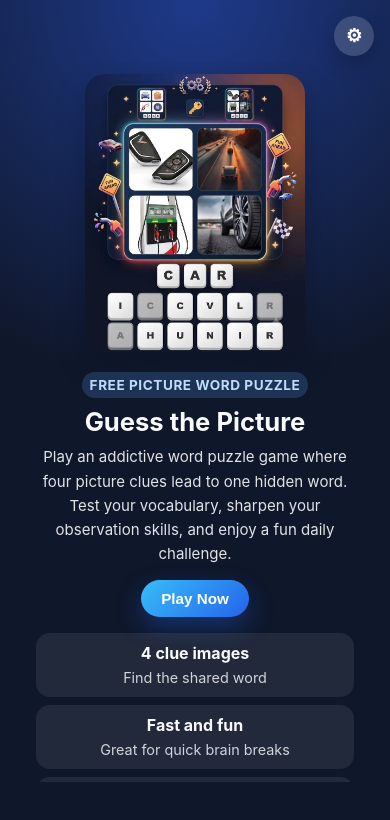
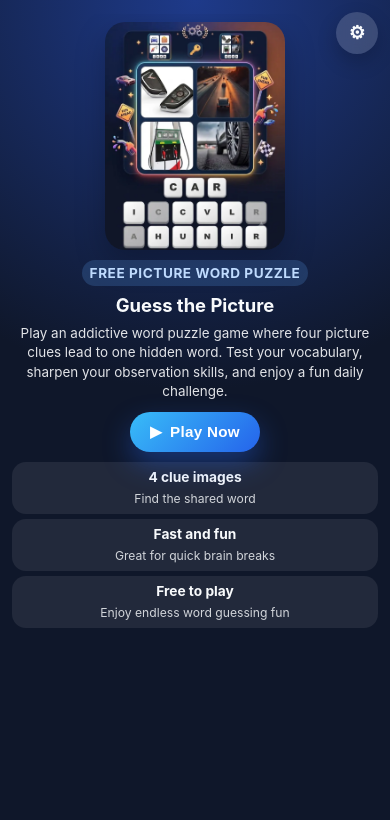
Before and after one commit to berkozturkawsdev/guess-the-picture, a React (Vite) app: page / in a window 390 px wide. Shown: the top 820 px of the page. Built offline with nearby package versions, Linux system fonts and the light colour scheme.

Commit message:
fix layout and design for ux

```diff
--- a/src/App.css
+++ b/src/App.css
@@ -43,6 +43,7 @@ body {
 /* Main game container */
 
 .game-container {
+  position: relative;
   min-height: 100svh;
   min-height: 100dvh;
   width: 100%;
@@ -168,13 +169,25 @@ body {
 .play-button {
   border: none;
   border-radius: 999px;
-  padding: 10px 20px;
-  font-size: 0.95rem;
-  font-weight: 700;
+  padding: 13px 28px;
+  font-size: 1.05rem;
+  font-weight: 800;
+  letter-spacing: 0.02em;
   color: white;
   background: linear-gradient(135deg, #38bdf8, #2563eb);
   cursor: pointer;
-  box-shadow: 0 10px 24px rgba(37, 99, 235, 0.35);
+  box-shadow: 0 12px 28px rgba(37, 99, 235, 0.4);
+  transform: translateY(0);
+  transition: transform 0.2s ease, box-shadow 0.2s ease;
+  display: inline-flex;
+  align-items: center;
+  justify-content: center;
+  gap: 8px;
+}
+
+.play-button:hover {
+  transform: translateY(-2px);
+  box-shadow: 0 16px 32px rgba(37, 99, 235, 0.46);
 }
 
 .play-button:hover {
@@ -206,34 +219,85 @@ body {
 }
 
 @media (max-width: 700px) {
+  .landing-page {
+    padding: 14px 12px 24px;
+    align-items: flex-start;
+    overflow-y: auto;
+    overflow-x: hidden;
+  }
+
+  .hero-card {
+    width: min(100%, 860px);
+    max-height: none;
+    padding: 8px 0 0;
+  }
+
   .hero-content {
     flex-direction: column;
     text-align: center;
+    gap: 10px;
   }
 
   .hero-image {
-    width: min(100%, 220px);
-    max-width: 220px;
+    width: min(100%, 180px);
+    max-width: 180px;
+  }
+
+  .hero-card h1 {
+    font-size: clamp(1.15rem, 4.7vw, 1.55rem);
+  }
+
+  .hero-copy {
+    font-size: 0.84rem;
+    line-height: 1.45;
+    margin-bottom: 10px;
+  }
+
+  .play-button {
+    padding: 11px 20px;
+    font-size: 0.95rem;
   }
 
   .hero-highlights {
     grid-template-columns: 1fr;
+    gap: 5px;
+    margin-top: 10px;
+  }
+
+  .hero-highlights div {
+    padding: 7px;
+  }
+
+  .hero-highlights strong {
+    font-size: 0.86rem;
+    margin-bottom: 2px;
+  }
+
+  .hero-highlights span {
+    font-size: 0.76rem;
   }
 }
 
 .top-actions {
   position: absolute;
-  top: 16px;
-  right: 16px;
+  top: max(16px, env(safe-area-inset-top));
+  right: max(16px, env(safe-area-inset-right));
   display: flex;
+  align-items: center;
+  justify-content: flex-end;
   gap: 10px;
+  width: auto;
+  max-width: calc(100% - 32px);
   z-index: 20;
 }
 
 .help-button,
 .settings-button {
-  width: 40px;
-  height: 40px;
+  width: 42px;
+  height: 42px;
+  display: inline-flex;
+  align-items: center;
+  justify-content: center;
   border: none;
   border-radius: 50%;
   background: rgba(255, 255, 255, 0.16);
@@ -820,6 +884,18 @@ body {
 }
 
 @media (max-width: 480px) {
+  .top-actions {
+    top: 12px;
+    right: 12px;
+    left: auto;
+    width: auto;
+    display: grid;
+    grid-auto-flow: column;
+    grid-auto-columns: max-content;
+    gap: 8px;
+    justify-content: end;
+  }
+
   .image-grid {
     gap: 5px;
     padding: 5px;
--- a/src/App.tsx
+++ b/src/App.tsx
@@ -234,6 +234,7 @@ function App() {
               <p className="hero-copy">{copy.intro}</p>
 
               <button className="play-button" type="button" onClick={() => setHasStarted(true)}>
+                <span aria-hidden="true">▶</span>
                 {copy.playButton}
               </button>
             </div>
```
